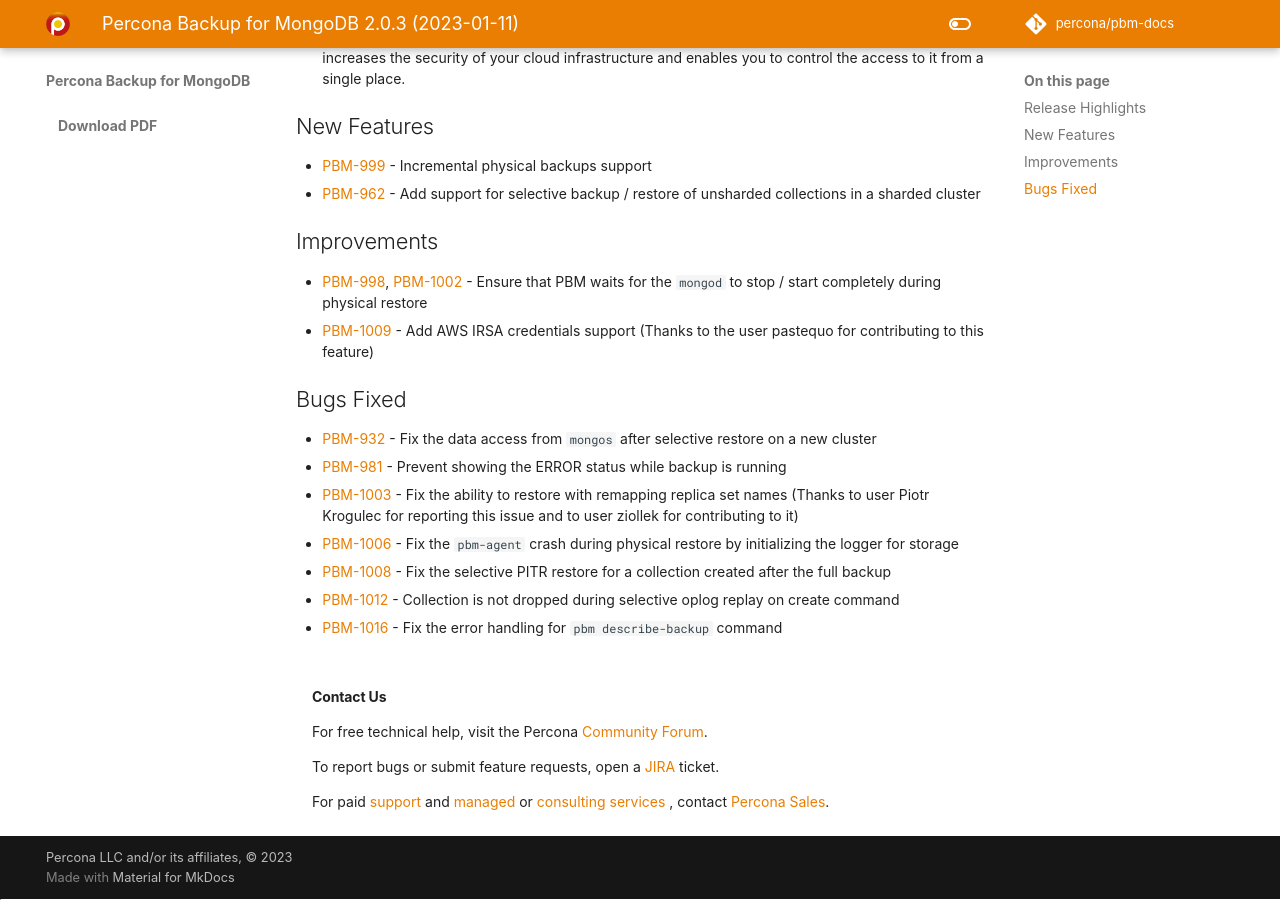
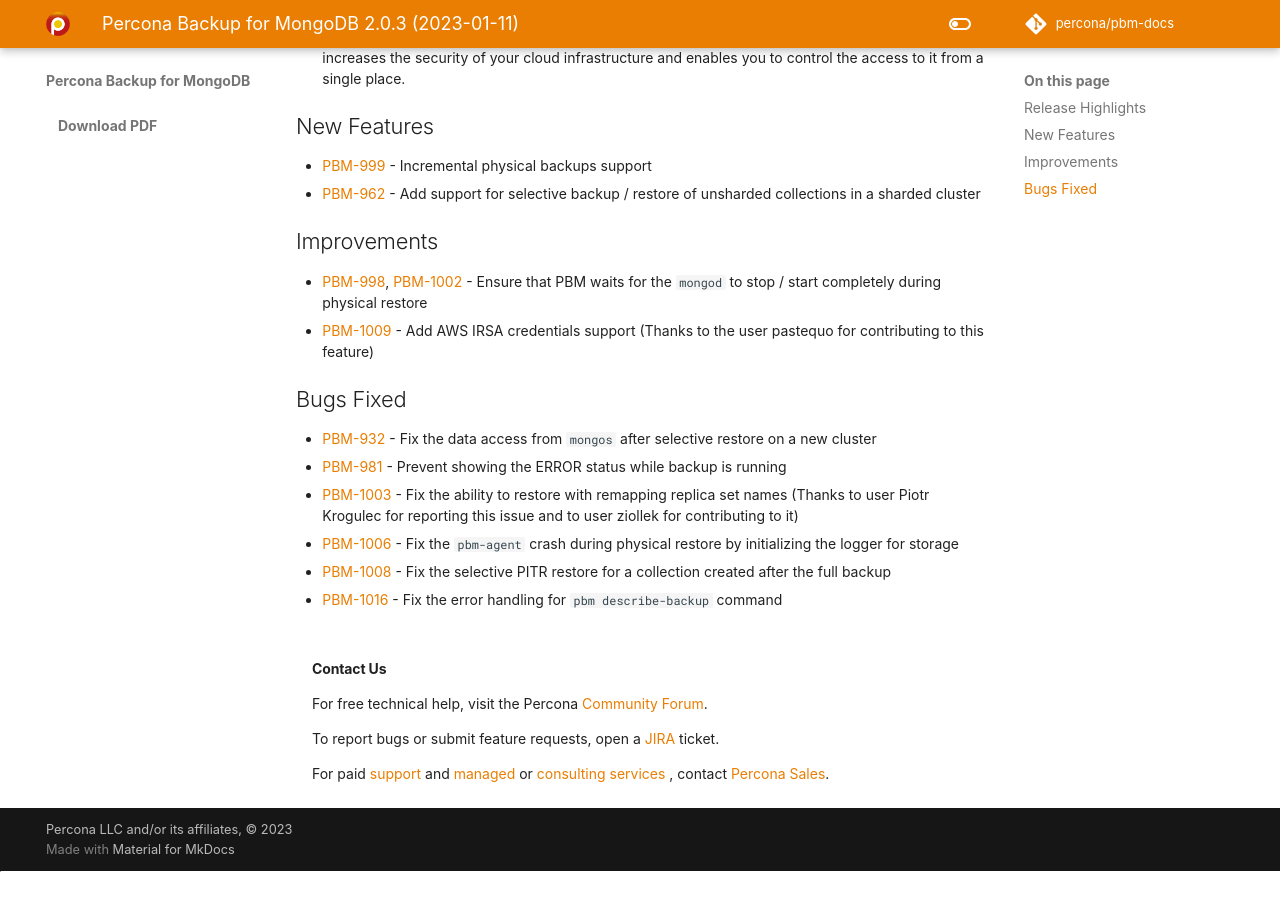
Before and after one commit to percona/pbm-docs, an MkDocs documentation site: the page built from docs/release-notes/2.0.3.md, in a window 1280 px wide and 900 px high, scrolled down 618 px. Built offline with MkDocs 1.6.1 and Material for MkDocs 9.7.7, drawn with Linux system fonts in a browser that asks for light colours; nearby versions of some CDN libraries; some web fonts are replaced; comment, search, counter and statistics services are not loaded; after the commit the page ends 1490 px from its top, so only the background shows below that.

Commit message:
Updated issue list

```diff
--- a/docs/release-notes/2.0.3.md
+++ b/docs/release-notes/2.0.3.md
@@ -32,5 +32,4 @@
 * [PBM-1003](https://jira.percona.com/browse/PBM-1003) - Fix the ability to restore with remapping replica set names (Thanks to user Piotr Krogulec for reporting this issue and to user ziollek for contributing to it)
 * [PBM-1006](https://jira.percona.com/browse/PBM-1006) - Fix the `pbm-agent` crash during physical restore by initializing the logger for storage
 * [PBM-1008](https://jira.percona.com/browse/PBM-1008) - Fix the selective PITR restore for a collection created after the full backup
-* [PBM-1012](https://jira.percona.com/browse/PBM-1012) - Collection is not dropped during selective oplog replay on create command
 * [PBM-1016](https://jira.percona.com/browse/PBM-1016) - Fix the error handling for `pbm describe-backup` command
```
